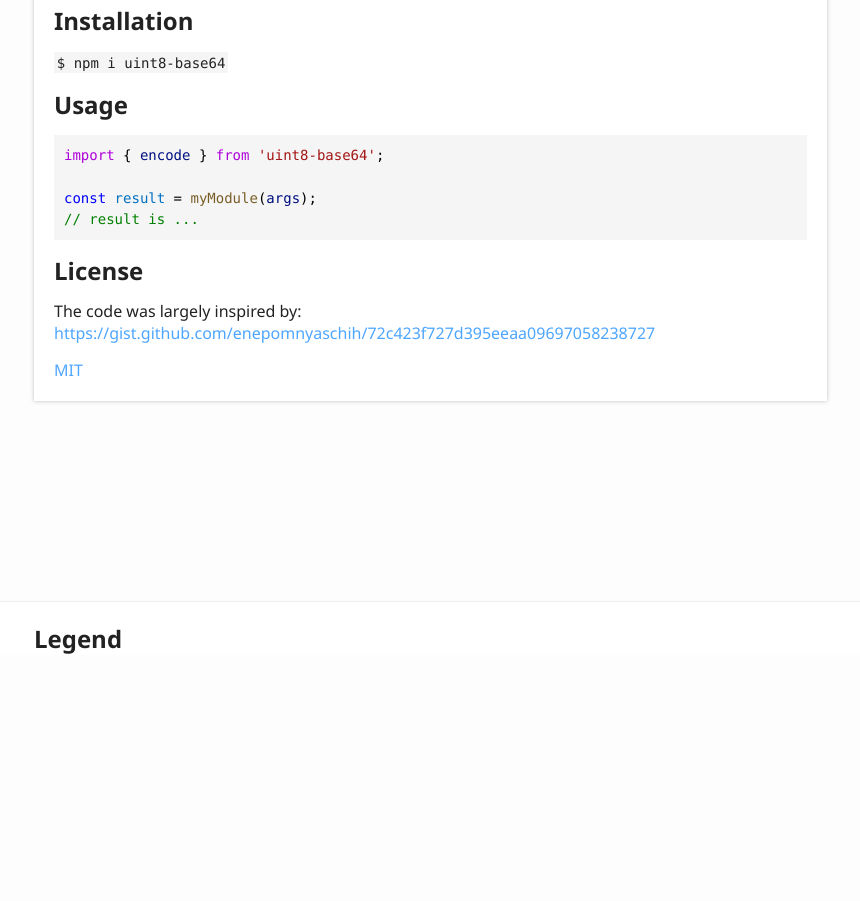
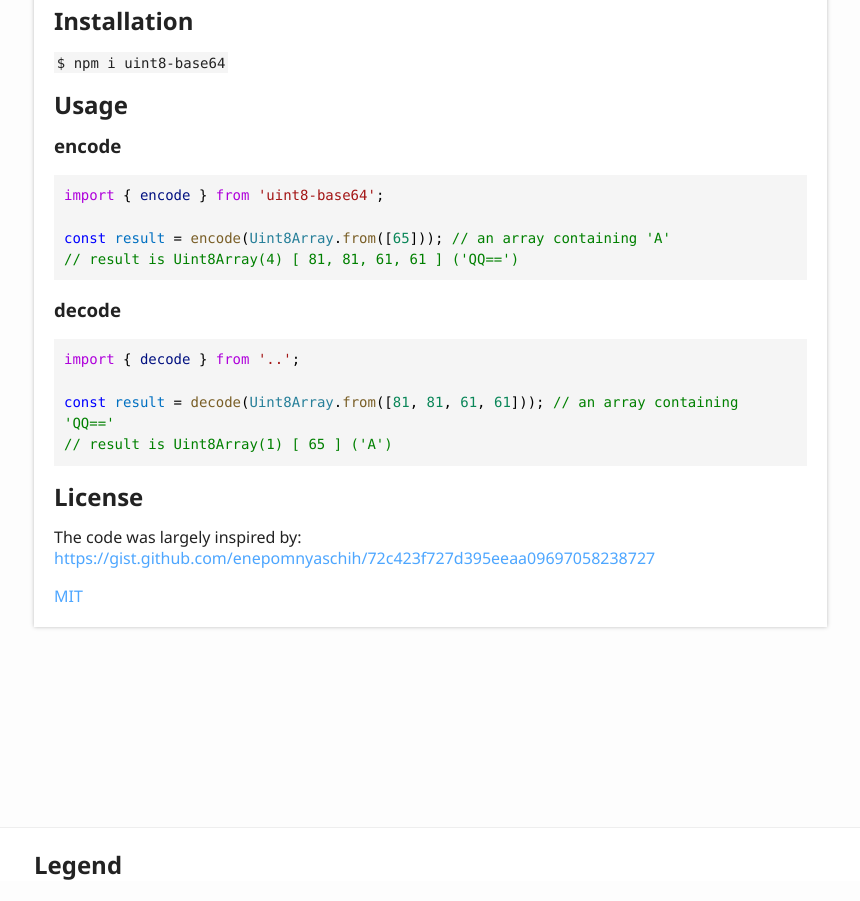
Before and after one commit to cheminfo/uint8-base64, a plain HTML site: page index.html in a window 1280 px wide. Shown: the part 1600-2501 px from the top of the page, without its empty margins (6-866 px from the left). Before the commit the page ends 2275 px from the top, so only its background shows below. Drawn offline with Linux system fonts and the light colour scheme.

Commit message:
Deploying to gh-pages from @ cheminfo/uint8-base64@cc734a09ee45cacd811d4d9dc3ba28494a577bc4 🚀

```diff
--- a/index.html
+++ b/index.html
@@ -75,10 +75,21 @@
 				<a href="#usage" id="usage" style="color: inherit; text-decoration: none;">
 					<h2>Usage</h2>
 				</a>
+				<a href="#encode" id="encode" style="color: inherit; text-decoration: none;">
+					<h3>encode</h3>
+				</a>
 				<pre><code class="language-js"><span style="color: #AF00DB">import</span><span style="color: #000000"> { </span><span style="color: #001080">encode</span><span style="color: #000000"> } </span><span style="color: #AF00DB">from</span><span style="color: #000000"> </span><span style="color: #A31515">&#039;uint8-base64&#039;</span><span style="color: #000000">;</span>
 
-<span style="color: #0000FF">const</span><span style="color: #000000"> </span><span style="color: #0070C1">result</span><span style="color: #000000"> = </span><span style="color: #795E26">myModule</span><span style="color: #000000">(</span><span style="color: #001080">args</span><span style="color: #000000">);</span>
-<span style="color: #008000">// result is ...</span>
+<span style="color: #0000FF">const</span><span style="color: #000000"> </span><span style="color: #0070C1">result</span><span style="color: #000000"> = </span><span style="color: #795E26">encode</span><span style="color: #000000">(</span><span style="color: #267F99">Uint8Array</span><span style="color: #000000">.</span><span style="color: #795E26">from</span><span style="color: #000000">([</span><span style="color: #098658">65</span><span style="color: #000000">])); </span><span style="color: #008000">// an array containing &#039;A&#039;</span>
+<span style="color: #008000">// result is Uint8Array(4) [ 81, 81, 61, 61 ] (&#039;QQ==&#039;)</span>
+</code></pre>
+				<a href="#decode" id="decode" style="color: inherit; text-decoration: none;">
+					<h3>decode</h3>
+				</a>
+				<pre><code class="language-js"><span style="color: #AF00DB">import</span><span style="color: #000000"> { </span><span style="color: #001080">decode</span><span style="color: #000000"> } </span><span style="color: #AF00DB">from</span><span style="color: #000000"> </span><span style="color: #A31515">&#039;..&#039;</span><span style="color: #000000">;</span>
+
+<span style="color: #0000FF">const</span><span style="color: #000000"> </span><span style="color: #0070C1">result</span><span style="color: #000000"> = </span><span style="color: #795E26">decode</span><span style="color: #000000">(</span><span style="color: #267F99">Uint8Array</span><span style="color: #000000">.</span><span style="color: #795E26">from</span><span style="color: #000000">([</span><span style="color: #098658">81</span><span style="color: #000000">, </span><span style="color: #098658">81</span><span style="color: #000000">, </span><span style="color: #098658">61</span><span style="color: #000000">, </span><span style="color: #098658">61</span><span style="color: #000000">])); </span><span style="color: #008000">// an array containing &#039;QQ==&#039;</span>
+<span style="color: #008000">// result is Uint8Array(1) [ 65 ] (&#039;A&#039;)</span>
 </code></pre>
 				<a href="#license" id="license" style="color: inherit; text-decoration: none;">
 					<h2>License</h2>
```
Also changed, not shown: modules.html (+2 -2 lines).
